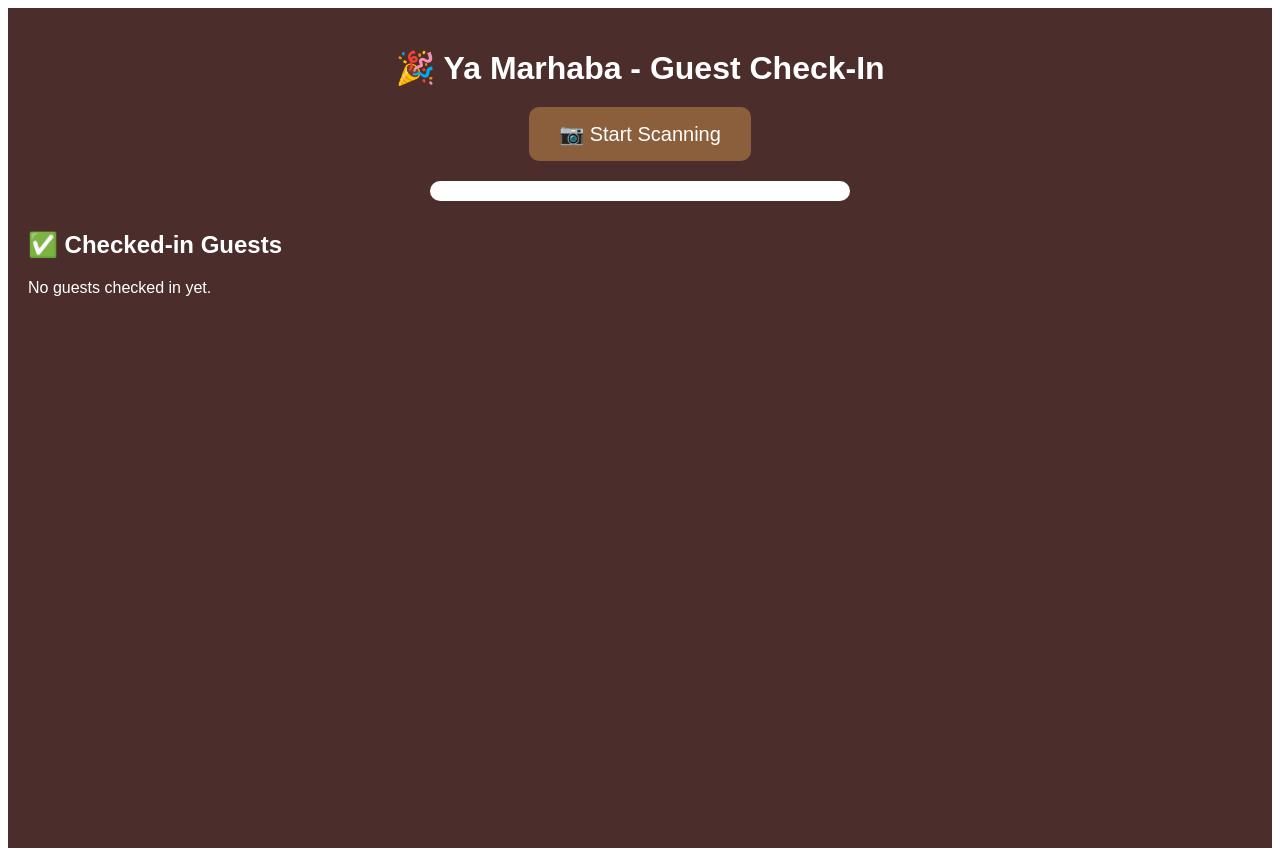
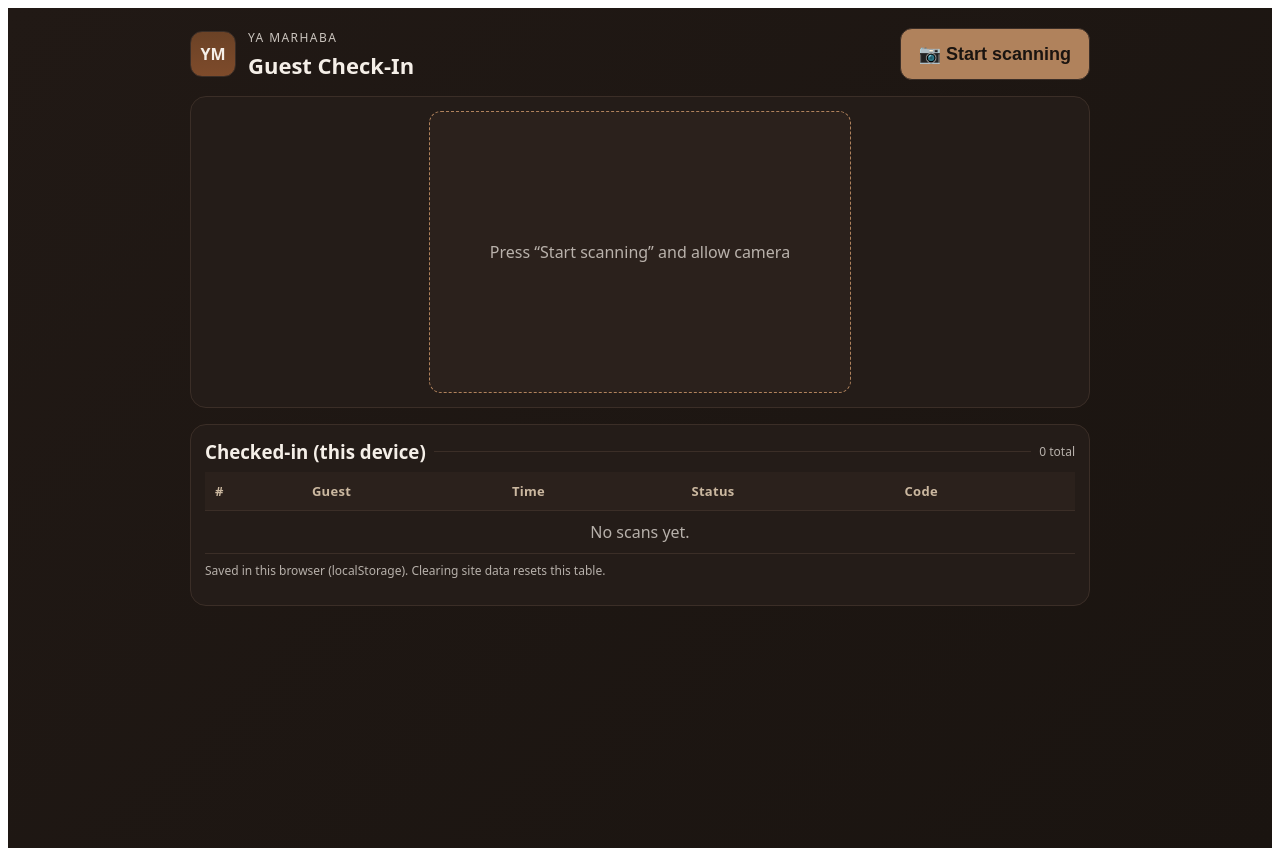
Before and after one commit to osalsalafi1/qr-invites-mvp, a Next.js app: page /checker in a window 1280 px wide. Built offline with nearby package versions, Linux system fonts and the light colour scheme.

Commit message:
Checker continuous mode + crash-proof stop/clear (v2)

```diff
--- a/pages/checker/index.js
+++ b/pages/checker/index.js
@@ -1,174 +1,226 @@
 'use client';
-import { useEffect, useState } from 'react';
-import { Html5Qrcode } from 'html5-qrcode';
+import { useEffect, useRef, useState } from 'react';
+
+// Accepts NAME|UUID, URL, raw UUID, or JSON {name, uuid|code|id}
+function extractUuid(s = '') {
+  const m = String(s).match(/[0-9a-fA-F]{8}-[0-9a-fA-F]{4}-[1-5][0-9a-fA-F]{3}-[89abAB][0-9a-fA-F]{3}-[0-9a-fA-F]{12}/);
+  return m ? m[0].toLowerCase() : '';
+}
+function parsePayload(rawText = '') {
+  const raw = rawText.trim();
+  if (!raw) return null;
+
+  // 1) JSON: { name, uuid|code|id }
+  try {
+    const obj = JSON.parse(raw);
+    const name = (obj.name || obj.guest || obj.guest_name || '').toString().trim();
+    const codeCandidate = (obj.uuid || obj.code || obj.id || '').toString().trim();
+    const code = extractUuid(codeCandidate);
+    if (code) return { name: name || 'Guest', code };
+  } catch (_) {}
+
+  // 2) NAME|UUID
+  const pipeIdx = raw.indexOf('|');
+  if (pipeIdx !== -1) {
+    const left = raw.slice(0, pipeIdx).trim();
+    const right = raw.slice(pipeIdx + 1).trim();
+    const code = extractUuid(right) || extractUuid(left); // tolerate reversed order just in case
+    const name = code === extractUuid(left) ? right : left;
+    if (code) return { name: name || 'Guest', code };
+  }
+
+  // 3) URL: use segment after /i/ or last segment
+  try {
+    const u = new URL(raw);
+    const parts = u.pathname.split('/').filter(Boolean);
+    const i = parts.findIndex(p => p.toLowerCase() === 'i');
+    let candidate = i >= 0 ? parts[i + 1] : parts[parts.length - 1];
+    candidate = decodeURIComponent(candidate || '');
+    const code = extractUuid(candidate);
+    if (code) return { name: 'Guest', code };
+  } catch (_) {}
+
+  // 4) Raw UUID
+  const code = extractUuid(raw);
+  if (code) return { name: 'Guest', code };
+
+  return null;
+}
 
 export default function Checker() {
-  const [scans, setScans] = useState([]);
-  const [message, setMessage] = useState({ text: '', type: '' });
-  const [scanner, setScanner] = useState(null);
+  const [scans, setScans] = useState([]); // [{code,name,time}]
+  const [message, setMessage] = useState({ text: '', type: '' }); // success | error
   const [scanning, setScanning] = useState(false);
 
+  const scannerRef = useRef(null);
+  const lastCodeRef = useRef('');
+  const lastAtRef = useRef(0);
+  const DEDUP_MS = 1200;
+
+  // Load/save table
   useEffect(() => {
+    try {
       const saved = localStorage.getItem('yaMarhabaScans');
       if (saved) setScans(JSON.parse(saved));
+    } catch {}
   }, []);
-
   useEffect(() => {
-    localStorage.setItem('yaMarhabaScans', JSON.stringify(scans));
+    try { localStorage.setItem('yaMarhabaScans', JSON.stringify(scans)); } catch {}
   }, [scans]);
 
-  const startScanning = () => {
-    if (scanner) return;
-
-    const qrScanner = new Html5Qrcode("qr-reader");
-    setScanner(qrScanner);
+  async function startScanning() {
+    if (scanning) return;
+    try {
+      const { Html5Qrcode } = await import('html5-qrcode');
+      const qr = new Html5Qrcode('qr-reader');
+      scannerRef.current = qr;
       setScanning(true);
 
-    qrScanner.start(
-      { facingMode: "environment" },
-      { fps: 10, qrbox: 250 },
-      (decodedText) => handleScan(decodedText),
-      () => {}
-    ).catch(err => {
-      console.error("Unable to start scanning", err);
-    });
-  };
-
-  const stopScanning = () => {
-    if (scanner) {
-      scanner.stop().then(() => {
-        setScanning(false);
-        setScanner(null);
-      }).catch(err => console.error("Failed to stop scanner", err));
-    }
-  };
-
-  const handleScan = (decodedText) => {
-    // Expecting format: NAME|UUID
-    const parts = decodedText.split('|');
-    if (parts.length !== 2) {
-      setMessage({ text: '❌ Invalid QR format', type: 'error' });
+      await qr.start(
+        { facingMode: 'environment' },
+        { fps: 10, qrbox: 280 },
+        async (decodedText) => {
+          const parsed = parsePayload(decodedText);
+          if (!parsed) {
+            setMessage({ text: '❌ Invalid QR format (accepted: NAME|UUID, URL, UUID, or JSON)', type: 'error' });
             return;
           }
+          const { code, name } = parsed;
 
-    const guestName = parts[0].trim();
-    const guestCode = parts[1].trim();
+          // de-dup rapid repeats of same code
+          const now = Date.now();
+          if (code === lastCodeRef.current && (now - lastAtRef.current) < DEDUP_MS) return;
+          lastCodeRef.current = code; lastAtRef.current = now;
 
-    const exists = scans.find((item) => item.code === guestCode);
-
+          const exists = scans.find((row) => row.code === code);
           if (exists) {
             setMessage({ text: `❌ Already scanned at ${exists.time}`, type: 'error' });
           } else {
-      const newEntry = {
-        code: guestCode,
-        name: guestName,
-        time: new Date().toLocaleString(),
-      };
-      setScans((prev) => [...prev, newEntry]);
-      setMessage({ text: `✅ First time check-in for ${guestName}`, type: 'success' });
+            const row = { code, name: name || 'Guest', time: new Date().toLocaleString() };
+            setScans(prev => [row, ...prev]);
+            setMessage({ text: `✅ First time check-in for ${row.name}`, type: 'success' });
           }
-  };
+        },
+        () => {} // ignore frame decode errors
+      );
+    } catch (e) {
+      console.error(e);
+      setMessage({ text: `❌ Unable to start camera: ${e?.message || e}`, type: 'error' });
+      setScanning(false);
+    }
+  }
+
+  async function stopScanning() {
+    try { await scannerRef.current?.stop(); } catch {}
+    // small delay to let video detach
+    await new Promise(r => requestAnimationFrame(() => requestAnimationFrame(r)));
+    try { await scannerRef.current?.clear(); } catch {}
+    scannerRef.current = null;
+    setScanning(false);
+  }
 
   return (
     <div style={{
-      backgroundColor: '#4B2E2B',
-      color: '#fff',
+      background: 'linear-gradient(135deg,#211915,#1A1410)',
+      color: '#F5EFE8',
       minHeight: '100vh',
       padding: '20px',
-      fontFamily: 'Arial, sans-serif'
+      fontFamily: 'ui-sans-serif, system-ui, -apple-system, Segoe UI, Roboto, Helvetica, Arial'
     }}>
-      <h1 style={{ textAlign: 'center', marginBottom: '20px' }}>🎉 Ya Marhaba - Guest Check-In</h1>
+      <div style={{maxWidth: 900, margin: '0 auto'}}>
+        <header style={{display:'flex',alignItems:'center',gap:12, marginBottom:16}}>
+          <div style={{
+            width:44,height:44,borderRadius:12,
+            background:'linear-gradient(180deg,#6B4226,#7E4B2B)',
+            display:'grid',placeItems:'center', fontWeight:900, border:'1px solid #3B2E27'
+          }}>YM</div>
+          <div>
+            <div style={{fontSize:12,letterSpacing:'.12em',opacity:.8}}>YA MARHABA</div>
+            <h1 style={{margin:'4px 0 0',fontSize:22,fontWeight:800}}>Guest Check-In</h1>
+          </div>
+          <div style={{marginLeft:'auto'}}>
+            {!scanning ? (
+              <button onClick={startScanning} style={{
+                padding:'14px 18px', fontSize:18, fontWeight:800, borderRadius:12,
+                background:'#B0825C', color:'#1A1410', border:'1px solid #3B2E27', cursor:'pointer'
+              }}>📷 Start scanning</button>
+            ) : (
+              <button onClick={stopScanning} style={{
+                padding:'14px 18px', fontSize:18, fontWeight:800, borderRadius:12,
+                background:'#A93226', color:'#fff', border:'1px solid #3B2E27', cursor:'pointer'
+              }}>⏸ Pause</button>
+            )}
+          </div>
+        </header>
 
-      {!scanning ? (
-        <button
-          onClick={startScanning}
-          style={{
-            display: 'block',
-            margin: '0 auto 20px auto',
-            padding: '15px 30px',
-            fontSize: '20px',
-            backgroundColor: '#8B5E3C',
-            color: '#fff',
-            border: 'none',
-            borderRadius: '10px',
-            cursor: 'pointer'
-          }}
-        >
-          📷 Start Scanning
-        </button>
-      ) : (
-        <button
-          onClick={stopScanning}
-          style={{
-            display: 'block',
-            margin: '0 auto 20px auto',
-            padding: '15px 30px',
-            fontSize: '20px',
-            backgroundColor: '#A93226',
-            color: '#fff',
-            border: 'none',
-            borderRadius: '10px',
-            cursor: 'pointer'
-          }}
-        >
-          🛑 Stop Scanning
-        </button>
-      )}
-
-      <div id="qr-reader" style={{ margin: 'auto', maxWidth: '400px', backgroundColor: '#fff', padding: '10px', borderRadius: '10px' }}></div>
+        <section style={{background:'#241C18', border:'1px solid #3B2E27', borderRadius:16, padding:14}}>
+          <div id="qr-reader" style={{
+            margin:'0 auto', maxWidth:420, minHeight:280, background:'#2B211C',
+            borderRadius:12, border:'1px dashed #B0825C', display:'grid', placeItems:'center'
+          }}>
+            {!scanning && <div style={{opacity:.7}}>Press “Start scanning” and allow camera</div>}
+          </div>
 
           {message.text && (
             <div style={{
-          marginTop: '20px',
-          padding: '10px',
-          borderRadius: '8px',
-          textAlign: 'center',
-          fontSize: '18px',
-          backgroundColor: message.type === 'success' ? '#2ECC71' : '#E74C3C',
-          color: '#fff'
+              marginTop:12, padding:12, borderRadius:12,
+              background: message.type === 'success' ? '#1f3d2a' : '#3a1f1a',
+              border: '1px solid #3B2E27', fontWeight:700
             }}>
               {message.text}
             </div>
           )}
+        </section>
 
-      <h2 style={{ marginTop: '30px' }}>✅ Checked-in Guests</h2>
-      {scans.length === 0 ? (
-        <p>No guests checked in yet.</p>
-      ) : (
-        <table style={{
-          width: '100%',
-          marginTop: '10px',
-          backgroundColor: '#fff',
-          color: '#000',
-          borderRadius: '8px',
-          overflow: 'hidden'
-        }}>
-          <thead style={{ backgroundColor: '#3E2723', color: '#fff' }}>
-            <tr>
-              <th>Name</th>
-              <th>Time</th>
-              <th>Status</th>
+        <section style={{marginTop:16, background:'#241C18', border:'1px solid #3B2E27', borderRadius:16, padding:14}}>
+          <div style={{display:'flex',alignItems:'center',gap:8, marginBottom:8}}>
+            <h3 style={{margin:0}}>Checked-in (this device)</h3>
+            <div style={{height:1, background:'#3B2E27', flex:1}}/>
+            <span style={{fontSize:12,opacity:.7}}>{scans.length} total</span>
+          </div>
+
+          <div style={{overflowX:'auto'}}>
+            <table style={{width:'100%', borderCollapse:'collapse'}}>
+              <thead>
+                <tr style={{background:'#2B211C', color:'#CBB8A0'}}>
+                  <th style={th()}>#</th>
+                  <th style={th()}>Guest</th>
+                  <th style={th()}>Time</th>
+                  <th style={th()}>Status</th>
+                  <th style={th()}>Code</th>
                 </tr>
               </thead>
               <tbody>
-            {scans.map((guest, idx) => (
-              <tr key={idx}>
-                <td>{guest.name}</td>
-                <td>{guest.time}</td>
-                <td style={{ textAlign: 'center' }}>
+                {scans.length === 0 ? (
+                  <tr><td colSpan={5} style={{...td(), textAlign:'center', opacity:.7}}>No scans yet.</td></tr>
+                ) : (
+                  scans.map((g, idx) => (
+                    <tr key={`${g.code}-${idx}`} style={{background:'#2B211C', color:'#F5EFE8'}}>
+                      <td style={td()}>{scans.length - idx}</td>
+                      <td style={td()}>{g.name}</td>
+                      <td style={td()}>{g.time}</td>
+                      <td style={td()}>
                         <span style={{
-                    display: 'inline-block',
-                    width: '12px',
-                    height: '12px',
-                    backgroundColor: 'green',
-                    borderRadius: '50%'
-                  }}></span>
+                          display:'inline-block', width:10, height:10, borderRadius:999, background:'#22C55E',
+                          boxShadow:'0 0 0 2px #241C18', verticalAlign:'middle', marginRight:6
+                        }}/> First time
                       </td>
+                      <td style={{...td(), fontFamily:'ui-monospace, SFMono-Regular, Menlo, monospace'}}>{g.code}</td>
                     </tr>
-            ))}
+                  ))
+                )}
               </tbody>
             </table>
-      )}
+          </div>
+
+          <p style={{marginTop:8, fontSize:12, opacity:.7}}>
+            Saved in this browser (localStorage). Clearing site data resets this table.
+          </p>
+        </section>
+      </div>
     </div>
   );
 }
+
+function th(){ return { textAlign:'left', padding:'10px 10px', borderBottom:'1px solid #3B2E27', fontSize:13, letterSpacing:'0.3px' }; }
+function td(){ return { padding:'10px 10px', borderBottom:'1px solid #3B2E27' }; }
```
Lines whose indentation alone changed are shown as unchanged.
